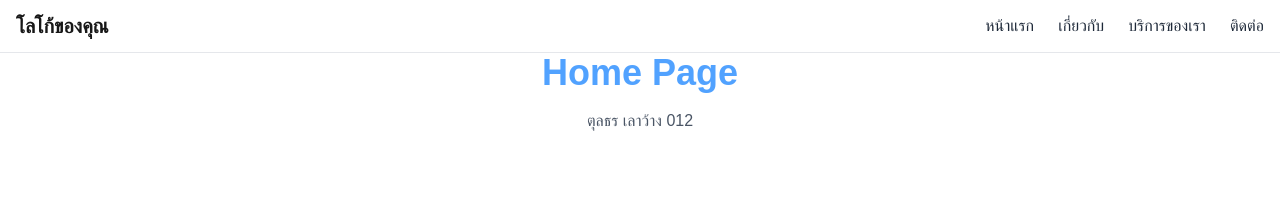
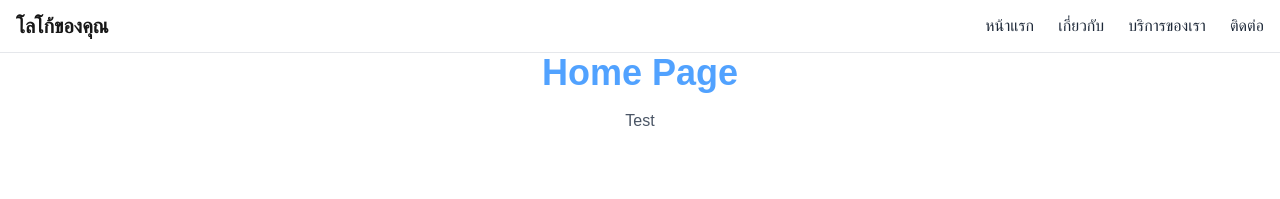
Before and after one commit to GGCh123/frontend, a Next.js app: page / in a window 1280 px wide. Shown: the top 199 px of the page. Built offline with nearby package versions, Linux system fonts and the light colour scheme.

Commit message:
test change code and sign out in vscode

```diff
--- a/app/page.js
+++ b/app/page.js
@@ -5,7 +5,7 @@ export default function Home() {
       <center>Home Page</center>
       </h1>
     <p className="text-center text-gray-600 mt-4">
-      <center>ตุลธร เลาว้าง 012</center>
+      <center>Test</center>
     </p>
     </>
   );
```
